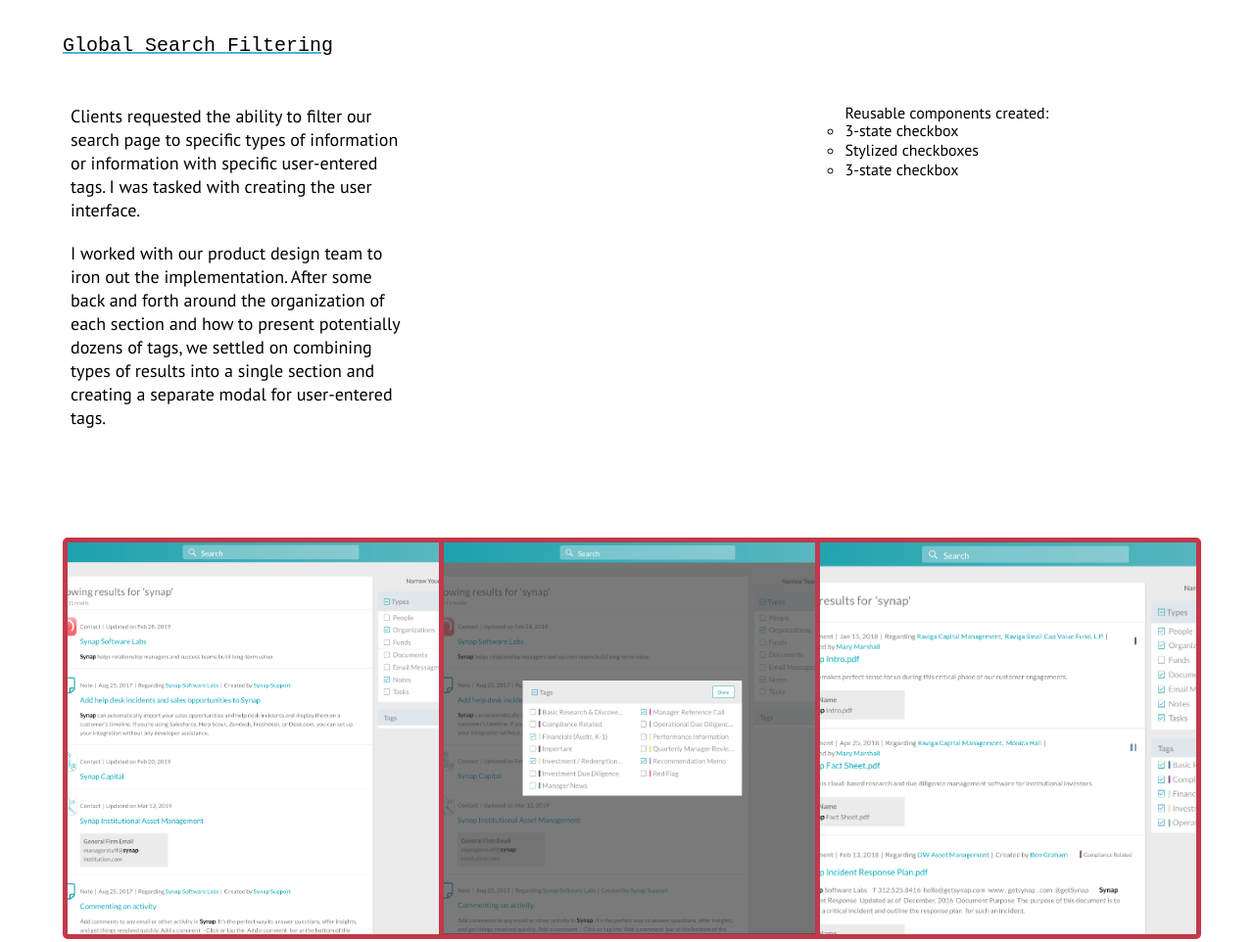
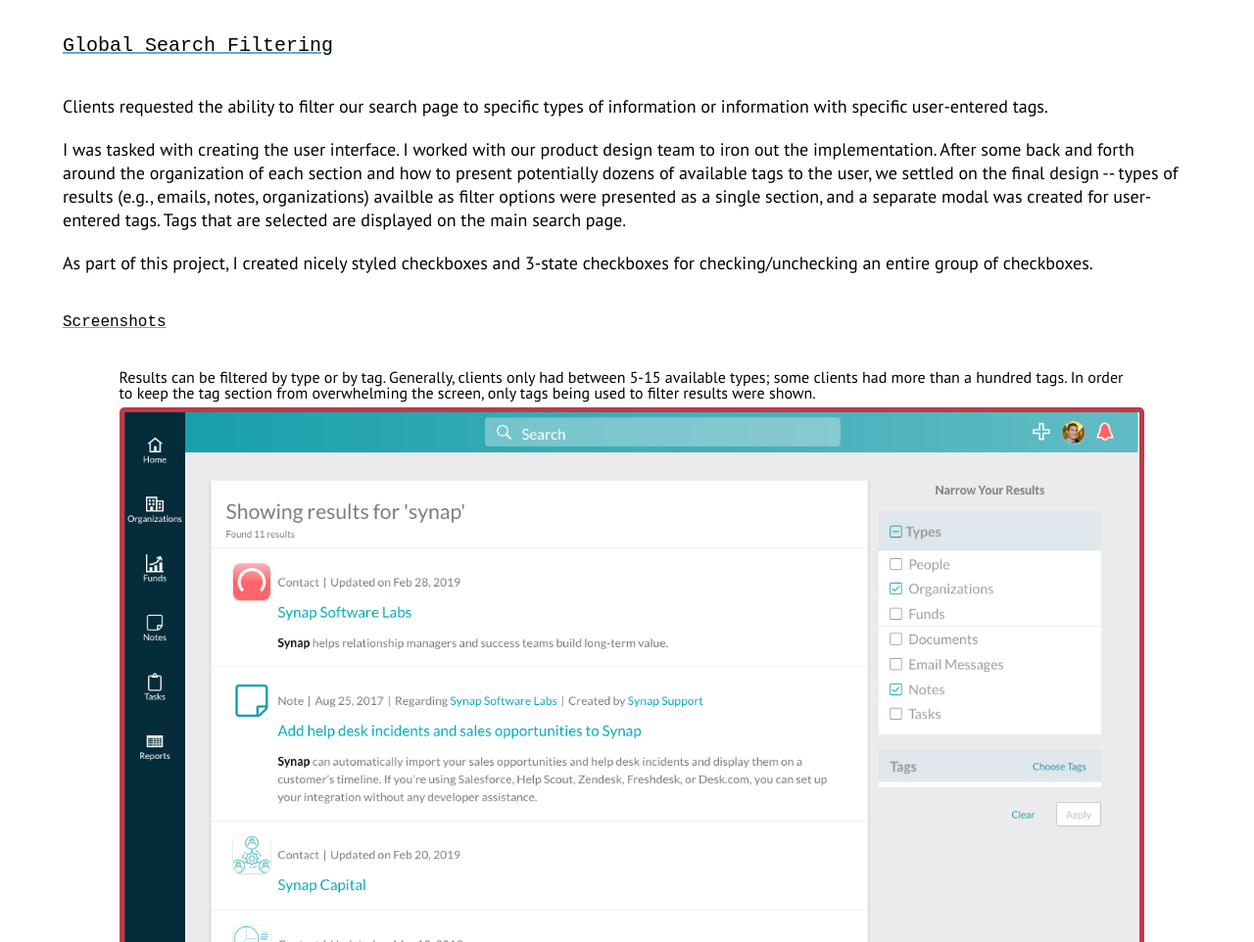
Before and after one commit to rsdesoto/rsdesoto.github.io, a plain HTML site: page synap-features.html in a window 1280 px wide. Shown: the part 151-1113 px from the top of the page at 98% size. Drawn offline with Linux system fonts and the light colour scheme; a web font is replaced by a local one.

Commit message:
First pass styling for job-specific pages

```diff
--- a/assets/css/style.css
+++ b/assets/css/style.css
@@ -143,6 +143,19 @@ main {
   height: 300px;
 }
 
+.portfolio-row-job-specific {
+  margin: 20px 0;
+}
+
+.portfolio-job-screenshots {
+  width: 90%;
+  margin: auto;
+}
+
+.portfolio-job-caption {
+  margin: 7px 0;
+}
+
 /* mobile responsiveness and media queries */
 
 /* breakpoints: 600px, 900px, 1200px, and 1800px */
--- a/synap-features.html
+++ b/synap-features.html
@@ -72,57 +72,58 @@
               <h3>Global Search Filtering</h3>
             </div>
 
-            <div class="portfolio-row">
-              <div class="portfolio-text-wrapper">
+            <div class="portfolio-row-job-specific">
               <p>
-                  Clients requested the ability to filter our search page to specific types of information or information with specific user-entered tags. I was tasked with creating the user interface.
+                Clients requested the ability to filter our search page to specific types of
+                information or information with specific user-entered tags.
               </p>
               <p>
-                  I worked with our product design team to iron out the implementation. After some back and forth around the organization of each section and how to present potentially dozens of tags, we settled on combining types of results into a single section and creating a separate modal for user-entered tags.
+                I was tasked with creating the user interface. I worked with our product
+                design team to iron out the implementation. After some back and forth around
+                the organization of each section and how to present potentially dozens of available tags to the user,
+                we settled on the final design -- types of results (e.g., emails, notes, organizations) availble as filter options were
+                presented as a single section, and a separate modal was created for user-entered tags. Tags that are selected are displayed on the main search page.
+              </p>
+              <p>
+                As part of this project, I created nicely styled checkboxes and 3-state checkboxes
+                for checking/unchecking an entire group of checkboxes.
               </p>
             </div>
-              <div class="portfolio-text-wrapper">
-                Reusable components created:
-                <ul>
-                  <li>
-                    3-state checkbox
-                  </li>
-                  <li>
-                    Stylized checkboxes
-                  </li>
-                  <li>
-                    3-state checkbox
-                  </li>
-                </ul>
+
+            <h4>Screenshots</h4>
+
+            <div class="portfolio-job-screenshots">
+              <div class="portfolio-row-job-specific">
+                <div class="portfolio-job-caption">
+                  Results can be filtered by type or by tag. Generally, clients only had between 5-15 available types; some clients had more than a hundred tags. In order to keep the tag section from overwhelming the screen, only tags being used to filter results were shown.
                 </div>
-            </div>
-          </div>
-          <div class="portfolio-row">
-            <div class="portfolio-img-wrapper">
                 <img
                   class="portfolio-img"
                   src="./assets/images/itgny-features/search_filter_type_only.png"
                   alt="Search filter with kinds only"
                 />
-              Results can be filtered by type or by tag. Generally, clients only had between 5-15 available types; some clients had more than a hundred tags. In order to keep the tag section from overwhelming the screen, only tags being used to filter results were shown.
               </div>
-
-            <div class="portfolio-img-wrapper">
+              <div class="portfolio-row-job-specific">
+                <div class="portfolio-job-caption">
+                  Both the general filter section and the tag modal feature a 3-state checkbox. Clicking a blank checkbox selects all options. Clicking a checked checkbox or a "-" checkbox deselects all options.
+                </div>
                 <img
                   class="portfolio-img"
                   src="./assets/images/itgny-features/search_filter_tag_modal.png"
                   alt="Search filter with kinds only"
                 />
-              Both the general filter section and the tag modal feature a 3-state checkbox. Clicking a blank checkbox selects all options. Clicking a checked checkbox or a "-" checkbox deselects all options.
               </div>
 
-            <div class="portfolio-img-wrapper">
+              <div class="portfolio-row-job-specific">
+                <div class="portfolio-job-caption">
+                  Selected tags are included in the sidebar so users can see at a glance what they have selected.
+                </div>
                 <img
                   class="portfolio-img"
                   src="./assets/images/itgny-features/search_filter_applied.png"
                   alt="Search filter with kinds only"
                 />
-              Selected tags are included in the sidebar so users can see at a glance what they have selected.
+              </div>
             </div>
           </div>
 
@@ -133,14 +134,14 @@
             </div>
 
             <div class="portfolio-row">
-              <div class="portfolio-text-wrapper">
+
                 <p>
                   Clients requested a print-specific view of notes. Prior to this feature, there was no good way to print a note -- clients would either have to screencap their screens, or copy and paste information from the application to a printable document.
                 </p>
                 <p>
                   I created a separate section of the application, removing the majority of unneeded features and implementing only the information needed to show the note.
                 </p>
-              </div>
+
               <div class="portfolio-text-wrapper">
                 Reusable components created:
                 <ul>
@@ -252,6 +253,7 @@
 
 
 
+          </div>
 
 
         </div>
```
Also changed, not shown: index.html (+1 -1 lines). Lines whose indentation alone changed are shown as unchanged.
